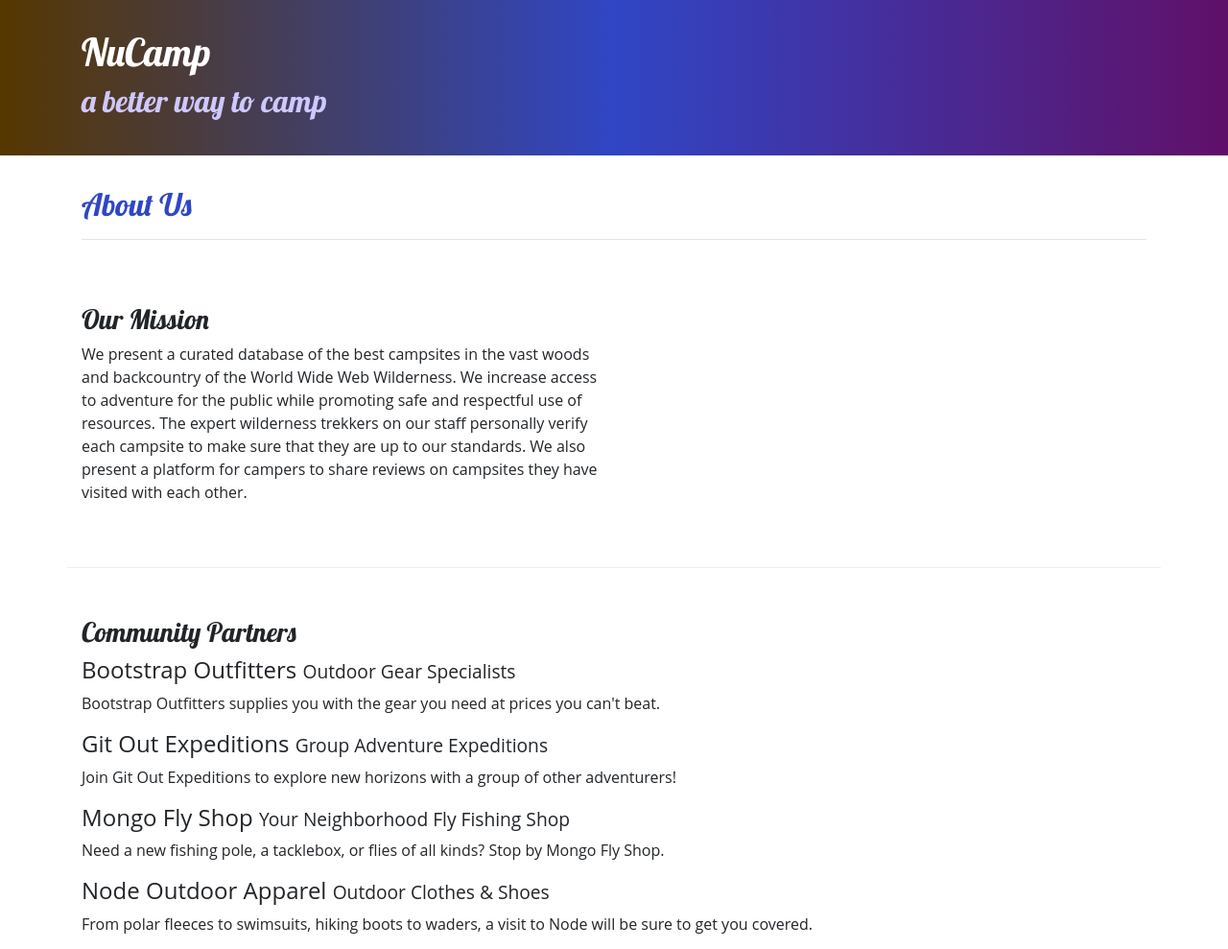
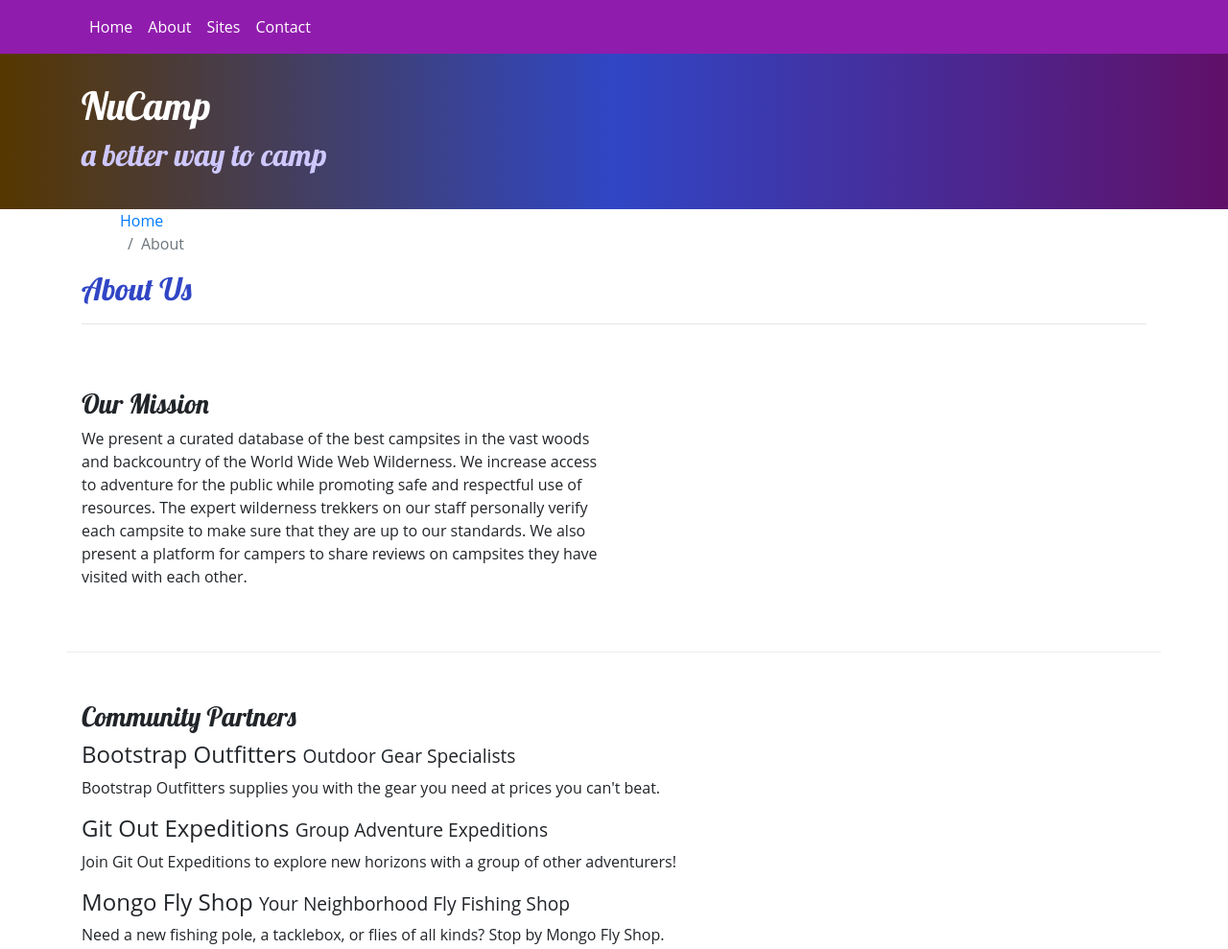
Before and after one commit to rodneycoyer/nucampsite-html-css-bootstrap, a website: page aboutus.html in a window 1280 px wide. Shown: the top 989 px of the page at 96% size. Drawn offline with nearby package versions, Linux system fonts and the light colour scheme.

Commit message:
Navbar and Breadcrumbs

```diff
--- a/aboutus.html
+++ b/aboutus.html
@@ -1,8 +1,7 @@
 <!DOCTYPE html>
 <html lang="en">
 
-<head>
-    <!-- Required meta tags always come first -->
+    <header>
         <meta charset="utf-8" />
         <meta name="viewport" content="width=device-width, initial-scale=1" />
 
@@ -12,10 +11,26 @@
         <link rel="stylesheet" href="css/styles.css" />
 
         <title>NuCamp: A Better Way To Camp</title>
-</head>
+    </header>
+
+    <nav class="navbar navbar-expand-sm navbar-dark sticky-top">
+        <div class="container">
+            <button class="navbar-toggler ml-auto" type="button" data-toggle="collapse" data-target="#nucampNavBar">
+                <span class="navbar-toggler-icon"> </span>
+            </button>
+
+            <div class="collapse navbar-collapse" id="nuCampNavbar">
+                <ul class="navbar-nav">
+                    <li class="nav-item active"> <a class="nav-link" href="index.html"> Home </a> </li>
+                    <li class="nav-item active"> <a class="nav-link" href="#"> About </a> </li>
+                    <li class="nav-item active"> <a class="nav-link" href="#"> Sites </a> </li>
+                    <li class="nav-item active"> <a class="nav-link" href="#"> Contact </a> </li>
+                </ul>
+            </div>
+        </div>
+    </nav>
 
     <body>
-
         <header class="jumbotron jumbotron-fluid">
             <div class="container">
                 <div class="row">
@@ -30,6 +45,10 @@
         <div class="container">
             <div class="row">
                 <div class="col">
+                    <ol>
+                        <li class="breadcrumb-item"> <a href="index.html"> Home </a> </li>
+                        <li class="breadcrumb-item active"> About </li>
+                    </ol>
                     <h2>About Us</h2>
                     <hr />
                 </div>
@@ -87,7 +106,5 @@
         <script src="node_modules/jquery/dist/jquery.slim.min.js"></script>
         <script src="node_modules/popper.js/dist/umd/popper.min.js"></script>
         <script src="node_modules/bootstrap/dist/js/bootstrap.min.js"></script>
-
     </body>
-
 </html>
--- a/css/styles.css
+++ b/css/styles.css
@@ -23,6 +23,7 @@ footer {
     padding: 30px;
     background-image: linear-gradient(to right, #563700, #3046c5, #601068);
     color: white;
+    margin: 0;
 }
 
 .row-content {
@@ -30,3 +31,7 @@ footer {
     border-bottom: 1px ridge;
     min-height: 200px;
 }
+
+.navbar {
+    background-color: #901cad;
+}
```
Also changed, not shown: index.html (+23 -11 lines). Lines whose indentation alone changed are shown as unchanged.
